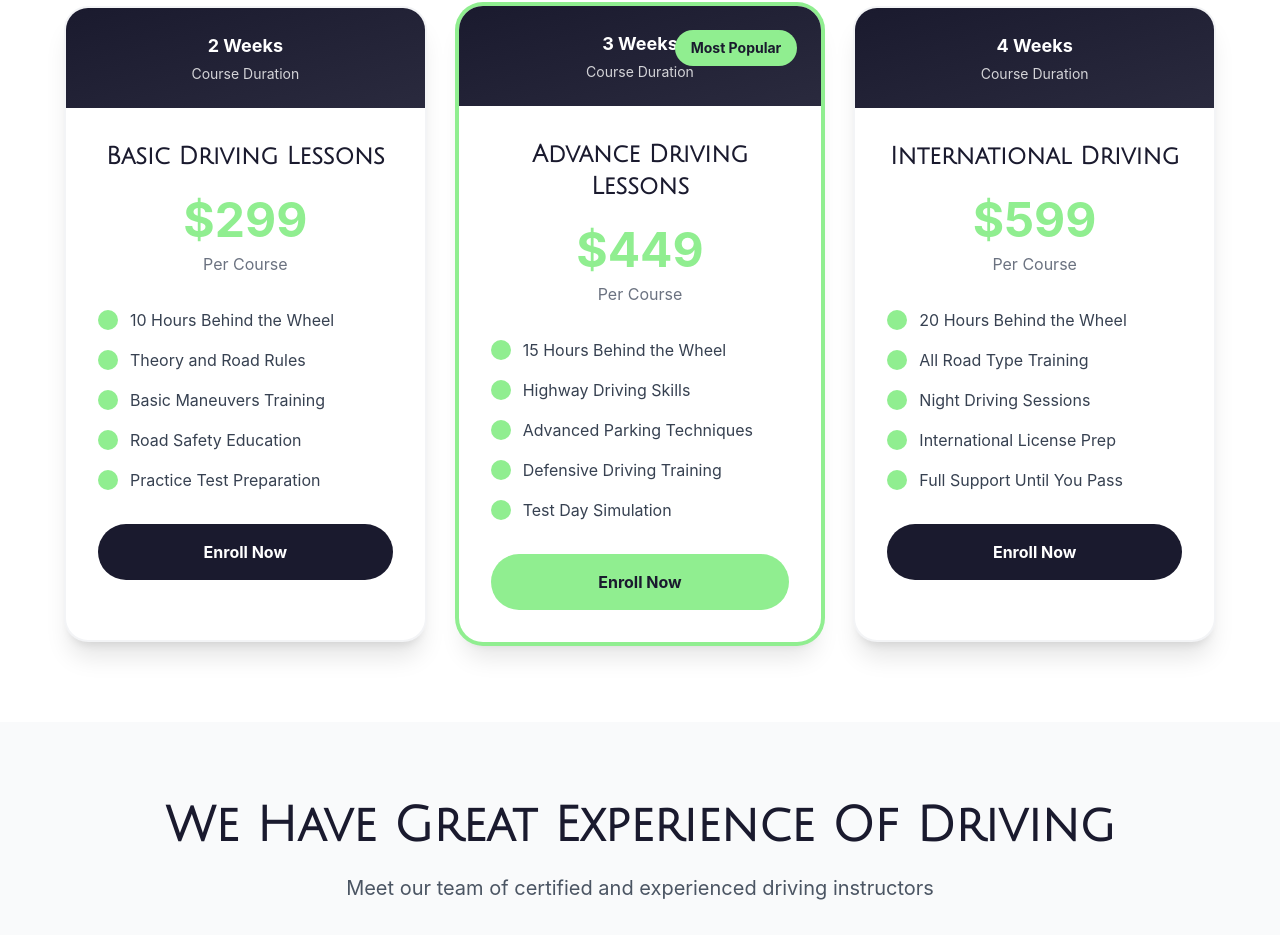
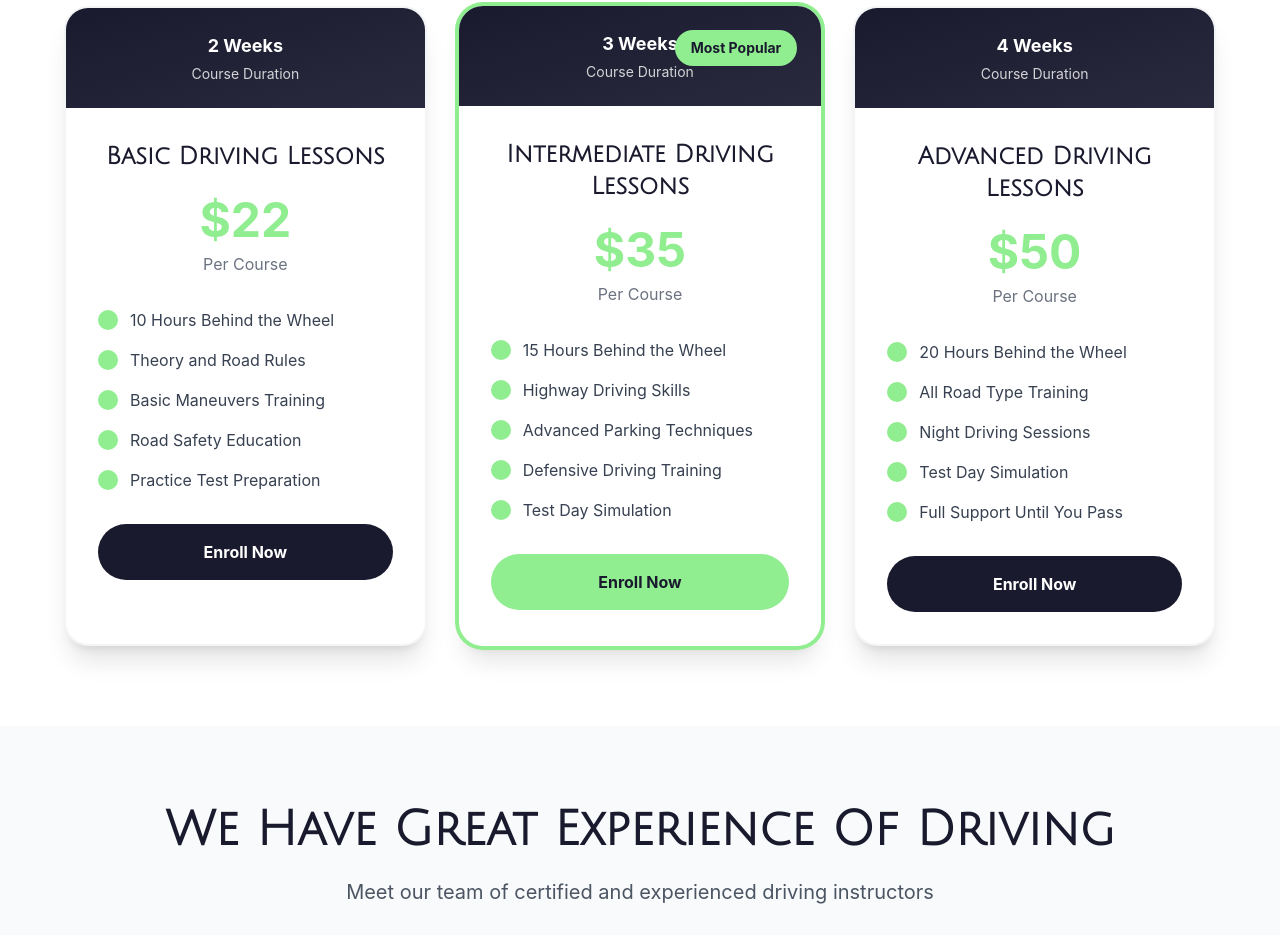
Before and after one commit to asimpat/driving_school, a React (Vite) app: page / in a window 1280 px wide. Shown: the part 2552-3487 px from the top of the page. Built offline with nearby package versions, Linux system fonts and the light colour scheme.

Commit message:
corrected course section

```diff
--- a/src/components/CoursesSection.jsx
+++ b/src/components/CoursesSection.jsx
@@ -3,7 +3,7 @@ const CoursesSection = () => {
     {
       title: "Basic Driving Lessons",
       duration: "2 Weeks",
-      price: "$299",
+      price: "$22",
       features: [
         "10 Hours Behind the Wheel",
         "Theory and Road Rules",
@@ -13,9 +13,9 @@ const CoursesSection = () => {
       ],
     },
     {
-      title: "Advance Driving Lessons",
+      title: "Intermediate Driving Lessons",
       duration: "3 Weeks",
-      price: "$449",
+      price: "$35",
       popular: true,
       features: [
         "15 Hours Behind the Wheel",
@@ -26,14 +26,14 @@ const CoursesSection = () => {
       ],
     },
     {
-      title: "International Driving",
+      title: "Advanced Driving Lessons",
       duration: "4 Weeks",
-      price: "$599",
+      price: "$50",
       features: [
         "20 Hours Behind the Wheel",
         "All Road Type Training",
         "Night Driving Sessions",
-        "International License Prep",
+        "Test Day Simulation",
         "Full Support Until You Pass",
       ],
     },
```
